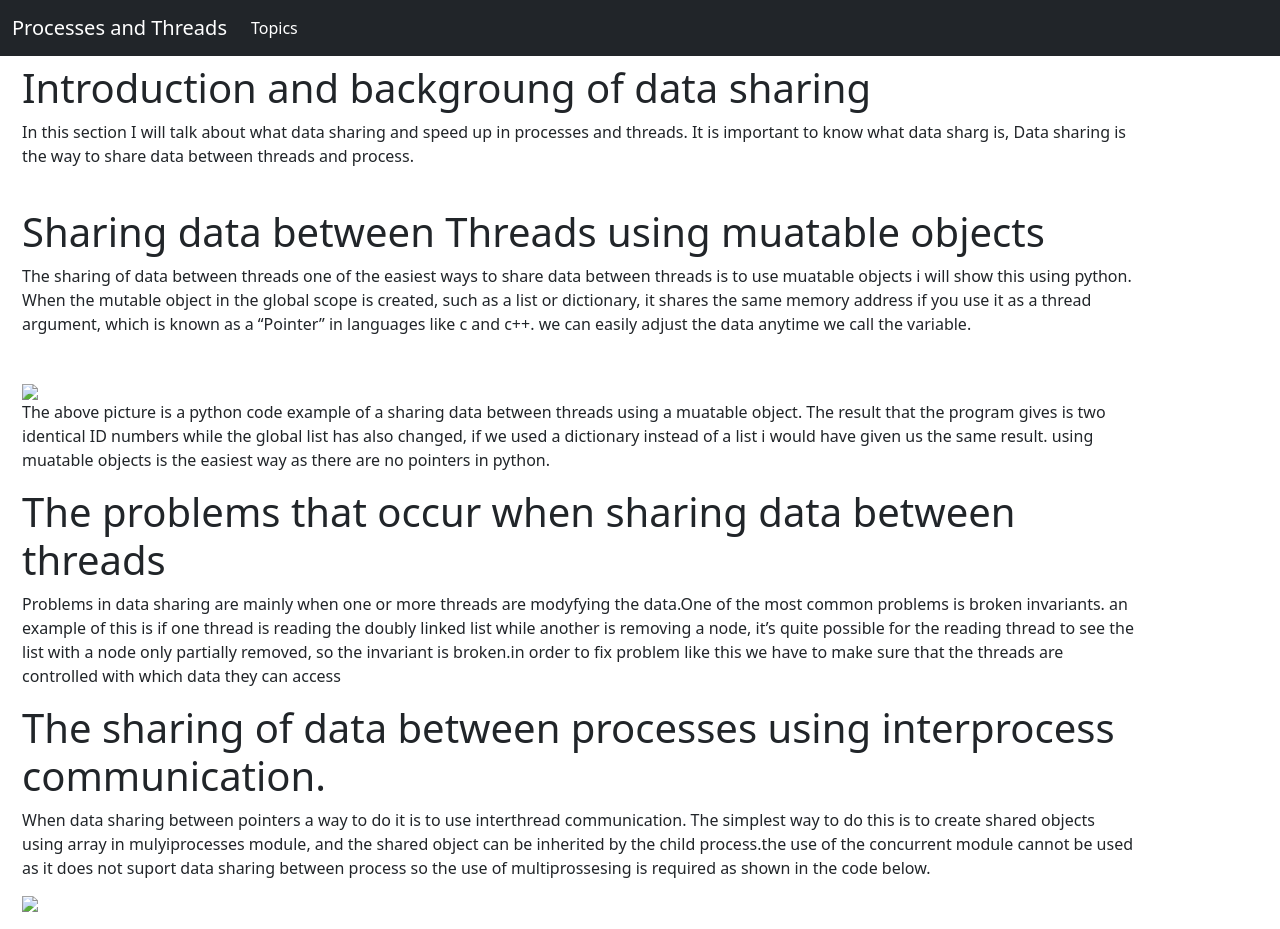
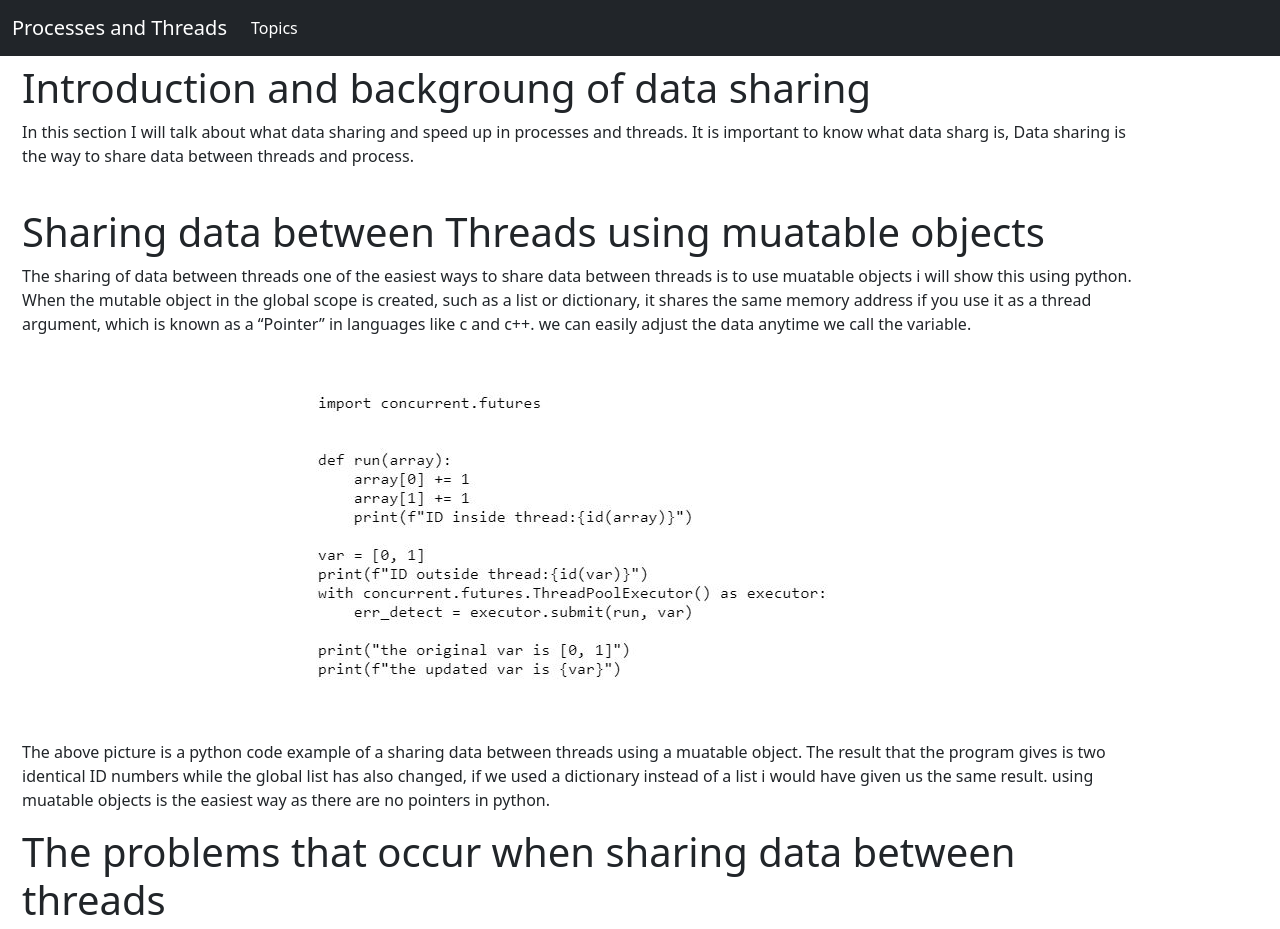
Before and after one commit to muhammadhassa/processes-and-threads-Reseach-project, a plain HTML site: page Muhammad/page1.html in a window 1280 px wide. Shown: the top 929 px of the page. Drawn offline with nearby package versions, Linux system fonts and the light colour scheme.

Commit message:
Update page1.html

```diff
--- a/Muhammad/page1.html
+++ b/Muhammad/page1.html
@@ -47,7 +47,7 @@
 		<br>
 		<br>
 		<br>
-		<img src="../imgs/Muhammad/thread.png" style="display: block;margin-left: auto;margin-right: auto;">
+		<img src="../imgs/Muhammad/thread.jpg" style="display: block;margin-left: auto;margin-right: auto;">
 		The above picture is a python code example of a sharing data between threads using a muatable object.
 		The result that the program gives is two identical ID numbers while the global list has also changed, if we used a dictionary instead of a list i would have given us the same result.
 		using muatable objects is the easiest way as there are no pointers in python.
@@ -63,7 +63,7 @@
 		and the shared object can be inherited by the child process.the use of the concurrent module cannot be used as it does not suport data sharing between process so the use of multiprossesing is required as shown in the code
 		below.
 		</p>
-		<img src="../imgs/Muhammad/thr.png" style="display: block;margin-left: auto;margin-right: auto;">
+		<img src="../imgs/Muhammad/thr.jpg" style="display: block;margin-left: auto;margin-right: auto;">
         <br>
     </div>
  <a href="page2.html" style="float: right;margin-right: 20px;">speed up: multiprocessing and multithreadimg - Next&gt&gt</a>
```
